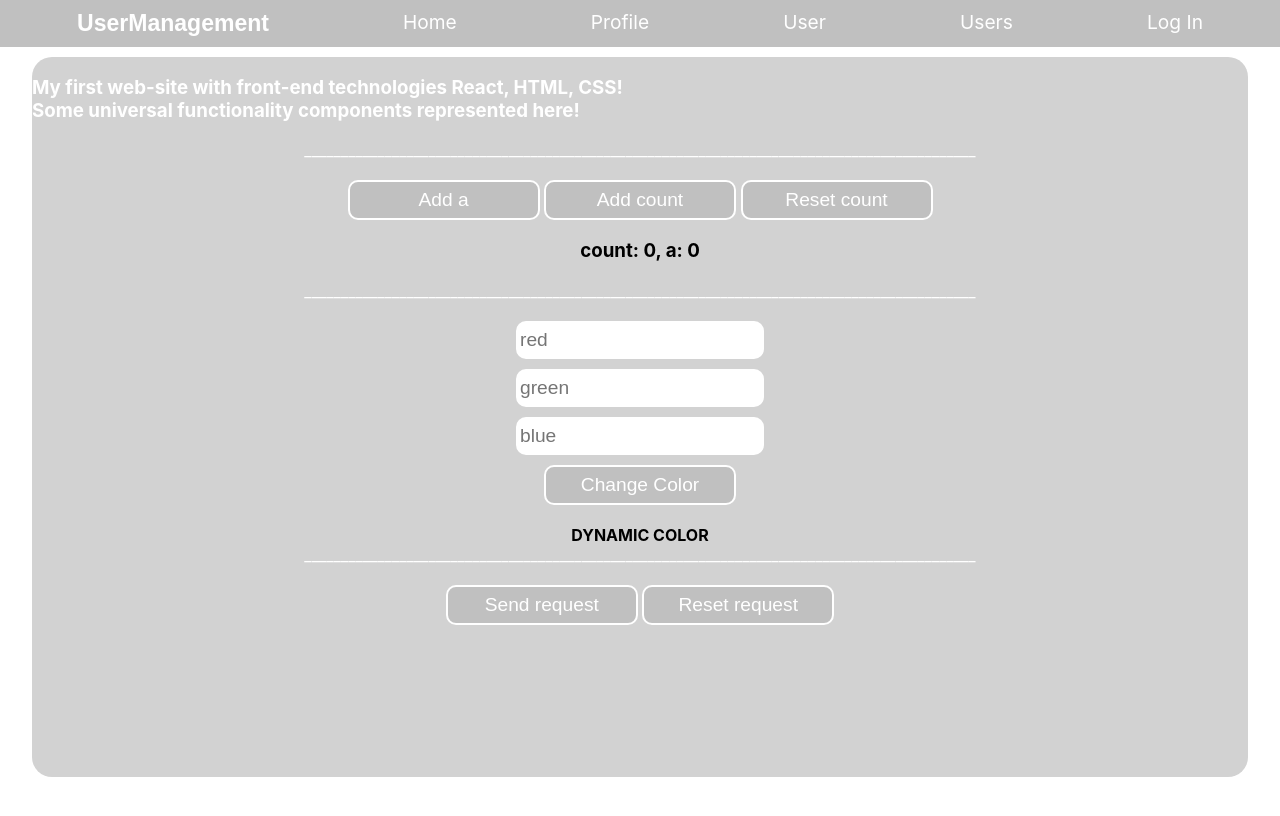
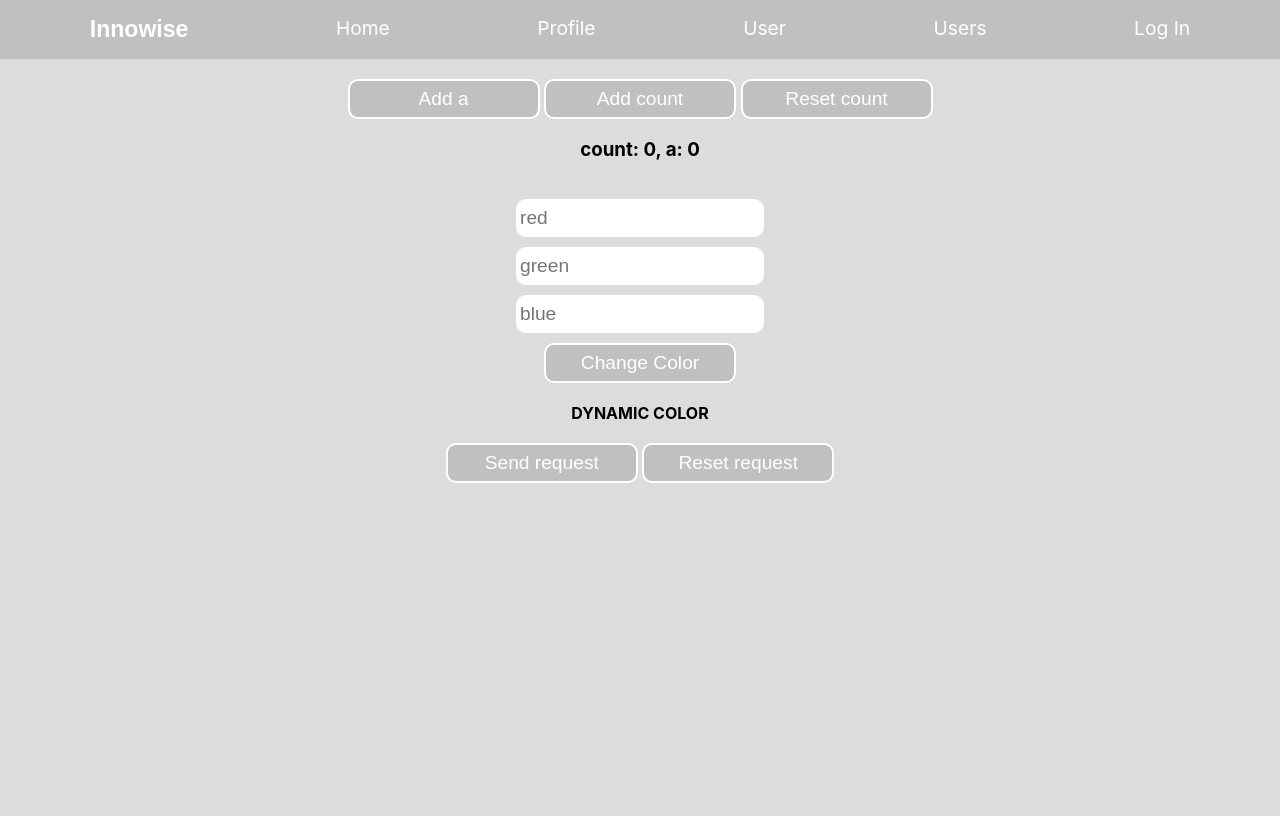
Before and after one commit to xfrbt1/ReactUserManagement, a React (Create React App) app: page /home in a window 1280 px wide. Shown: the top 816 px of the page. Built offline with nearby package versions, Linux system fonts and the light colour scheme; the HTML template or start-up script is replaced by a standard one.

Commit message:
fix edit form request

```diff
--- a/src/App.css
+++ b/src/App.css
@@ -35,23 +35,22 @@
   --cards-color: rgba(255, 255, 255, 0.57)
 }
 
-.my_body {
-  display: flex;
-  align-items: center;
-  justify-content: center;
-  margin: 10px;
-}
+/*.my_body {*/
+/*  display: flex;*/
+/*  align-items: center;*/
+/*  justify-content: center;*/
+/*  margin: 10px;*/
+/*}*/
+
 .my_container {
-  background-color: #d2d2d2;
-  border-radius: 20px;
-  width: 95vw;
-  min-height: 90vh;
+  background-color: #dcdcdc;
+  min-height: 100vh;
   align-items: center;
   justify-content: center;
 }
 
 .my_logo {
-  color: white;
+  color: #ffffff;
   font-size:1.8vw;
   font-weight: bold;
   font-family: 'Arial', sans-serif;
@@ -61,7 +60,7 @@
   display: flex;
   justify-content: space-around;
   background: var(--backround-elements);
-  padding: 10px;
+  padding: 2vh;
 }
 .navbar-container a {
   text-decoration: none;
--- a/src/App.tsx
+++ b/src/App.tsx
@@ -19,9 +19,7 @@ function App()
 
     <div className="App">
 
-        <div>
-            {<MyNavBar/>}
-        </div>
+        {<MyNavBar/>}
 
         <Routes>
             <Route path="/home" element={<HomePage />} />
--- a/src/components/divisionline.tsx
+++ b/src/components/divisionline.tsx
@@ -5,8 +5,7 @@ const MyDivisionLine = () =>
 {
     return (<div>
     <span style={{color: "white"}}>
-        ____________________________________________________________________________________________
-    </span><br/><br/>
+    </span><br/>
     </div>)
 }
 
--- a/src/components/navbar.tsx
+++ b/src/components/navbar.tsx
@@ -4,18 +4,14 @@ import {NavLink} from "react-router-dom";
 
 function MyNavBar ()
 {
-    return (
-        <nav className="navbar-container">
-
-            <div className="my_logo">UserManagement</div>
+    return (<nav className="navbar-container">
+            <div className="my_logo">Innowise</div>
             <NavLink to="/home">Home</NavLink>
             <NavLink to="/profile">Profile</NavLink>
             <NavLink to="/user">User</NavLink>
             <NavLink to="/users">Users</NavLink>
             <NavLink to="/login">Log In</NavLink>
-
-        </nav>
-)
+        </nav>)
 }
 
 export {MyNavBar}
--- a/src/pages/home.tsx
+++ b/src/pages/home.tsx
@@ -77,14 +77,7 @@ function HomePage()
     }
 
     return (
-        <div className="my_body">
             <div className="my_container">
-
-                <h3 style={{ color: "white" , textAlign: "left" }}>
-                    My first web-site with front-end technologies React, HTML, CSS!<br/>
-                    Some universal functionality components represented here!
-                </h3>
-
                 <MyDivisionLine/>
                 <MyButton label={"Add a"} onclick={example_handler} class_name={"my_button"}/><span> </span>
                 <MyButton label={"Add count"} onclick={counter_handler} class_name={"my_button"}/><span> </span>
@@ -115,7 +108,6 @@ function HomePage()
                         ))}
                 </div>
             </div>
-        </div>
     )
 }
 
--- a/src/pages/login.tsx
+++ b/src/pages/login.tsx
@@ -3,6 +3,7 @@ import React from 'react';
 import {Link} from "react-router-dom";
 import {MyForm} from "../components/form";
 import {send_login_request} from "../requests/login_page_api";
+import {MyDivisionLine} from "../components/divisionline";
 
 const login_fields =
     {
@@ -37,11 +38,9 @@ function LoginPage()
 
     return (
 
-        <div className="my_body">
         <div className="my_container">
-
+            <MyDivisionLine/>
             <h1 style={{ color: 'black', textAlign: "center" }}>Enter your credentials</h1>
-
             <MyForm fields={login_fields}
                     on_submit={HandleLoginFormSubmit}
                     button_label={"Next"}
@@ -50,8 +49,6 @@ function LoginPage()
 
             <Link to="/signup" className="my_ref">New? Sign Up</Link><br/><br/>
             <Link to="/reset-password" className="my_ref">Forgot password? Reset</Link>
-
-        </div>
         </div>
     )
 }
--- a/src/pages/profile.tsx
+++ b/src/pages/profile.tsx
@@ -4,6 +4,7 @@ import {MyEditForm} from "../components/editform";
 import {MyUserCard} from "../components/usercard";
 import {MyButton} from "../components/button";
 import {send_edit_request, send_get_user_data, send_delete_request} from "../requests/profile_page_api";
+import {MyDivisionLine} from "../components/divisionline";
 
 const profile_fields =
     {
@@ -48,6 +49,20 @@ function ProfilePage()
         }
     }
 
+    const create_initial_object = (profile_fields: Record<string, any>, json_data: Record<string, any>) =>
+    {
+        const result: Record<string, any> = {}
+
+        for (const key in profile_fields)
+        {
+            if (profile_fields.hasOwnProperty(key) && json_data.hasOwnProperty(key))
+            {
+                result[key] = json_data[key]
+            }
+        }
+        return result
+    }
+
     const handle_update = async (form_data: Record<string, string>, file_date: File | null) =>
     {
         try
@@ -64,30 +79,13 @@ function ProfilePage()
         }
     }
 
-    const create_initial_object = (profile_fields: Record<string, any>, json_data: Record<string, any>) =>
-    {
-        const result: Record<string, any> = {}
-
-        for (const key in profile_fields)
-        {
-            if (profile_fields.hasOwnProperty(key) && json_data.hasOwnProperty(key))
-            {
-                result[key] = json_data[key]
-            }
-        }
-        return result
-    }
-
 
     return (
-        <div className="my_body">
                 <div className="my_container">
-
                 {edit
                     ?
-                    (
-                        <div>
-
+                    (<div>
+                        <MyDivisionLine/>
                             <h1 style={{color: 'black', textAlign: "center"}}>
                                 Edit your profile
                             </h1>
@@ -110,7 +108,7 @@ function ProfilePage()
                     </div>
                     )
                     :
-                    (
+                    (<div><MyDivisionLine/>
                     <div style={{
                             display: "flex",
                             flexDirection: "column",
@@ -118,7 +116,7 @@ function ProfilePage()
                             justifyContent: "center"
                         }}>
                             <h1 style={{color: 'black', textAlign: "center"}}>
-                                Your profile
+                                Profile
                             </h1>
 
                                 <MyUserCard data={json_data}/>
@@ -131,9 +129,9 @@ function ProfilePage()
                                           label={"Delete"}
                                           class_name={"my_button_red"}/>
                     </div>
+                        </div>
                     )
                 }
-            </div>
                 </div>
     )
 }
--- a/src/pages/signup.tsx
+++ b/src/pages/signup.tsx
@@ -3,6 +3,7 @@ import {Link} from "react-router-dom";
 import {MyForm} from "../components/form";
 
 import {send_signup_request} from "../requests/signup_page_api";
+import {MyDivisionLine} from "../components/divisionline";
 
 const signup_fields =
     {
@@ -52,8 +53,8 @@ function SignupPage()
     }
 
     return (
-        <div className="my_body">
             <div className="my_container">
+                <MyDivisionLine/>
                 <h1 style={{ color: 'black', textAlign: "center" }}>Create account</h1>
 
                 <MyForm fields={signup_fields}
@@ -64,7 +65,6 @@ function SignupPage()
 
                 <Link to="/login" className="my_ref">Already in system? Log In</Link><br/><br/>
             </div>
-        </div>
     )
 }
 
--- a/src/pages/users.tsx
+++ b/src/pages/users.tsx
@@ -5,6 +5,7 @@ import {MyUserCard} from "../components/usercard";
 import {MyButton} from "../components/button";
 
 import {send_get_users_request} from '../requests/users_page_api'
+import {MyDivisionLine} from "../components/divisionline";
 
 const query_params_form_fields =
     {
@@ -83,8 +84,8 @@ function UsersPage()
 
 
     return (
-        <div className="my_body">
             <div className="my_container">
+                <MyDivisionLine/>
                 {is_token
                 ?
                     (<div>
@@ -122,7 +123,6 @@ function UsersPage()
 
                 }
             </div>
-        </div>
     )
 }
 
--- a/src/requests/user_page_api.tsx
+++ b/src/requests/user_page_api.tsx
@@ -14,26 +14,44 @@ const get_user_by_id = async (id: string) =>
     }
 }
 
-const patch_user_by_id = async (id: string, form_data: Record<string, string | null>) =>
+const patch_user_by_id = async (form_data_json: Record<string, string>, file_data: File| null, user_id: string) =>
 {
-    const headers = {"access-token": localStorage.getItem('access')}
+    const headers =
+        {
+            "access-token": localStorage.getItem('access'),
+            "Content-Type": 'multipart/form-data'
+        }
+
+    const formData = new FormData()
+
+    for (const key in form_data_json)
+    {
+        if (form_data_json[key] !== '' && form_data_json[key] !== null)
+        {
+            formData.append(key, form_data_json[key])
+            console.log(key, " -> ", form_data_json[key])
+        }
+    }
+
+    if (file_data)
+    {
+        formData.append('file', file_data)
+        console.log("new file")
+    }
 
     try
     {
-        Object.keys(form_data).forEach((key) =>
-        {
-            if (form_data[key] === '')
-            {
-                form_data[key] = null
-            }
-        })
-
-        return await axios.patch('http://localhost:8000/user/'+id, form_data, {headers: headers})
+        return await axios.patch(
+            'http://localhost:8000/user/'+user_id,
+            formData,
+            {headers: headers})
     }
     catch (error)
     {
+        console.error('Error sending PATCH request:', error)
         throw error
     }
+
 }
 
 
```
Also changed, not shown: src/pages/user.tsx (+17 -19 lines). Lines whose indentation alone changed are shown as unchanged.
